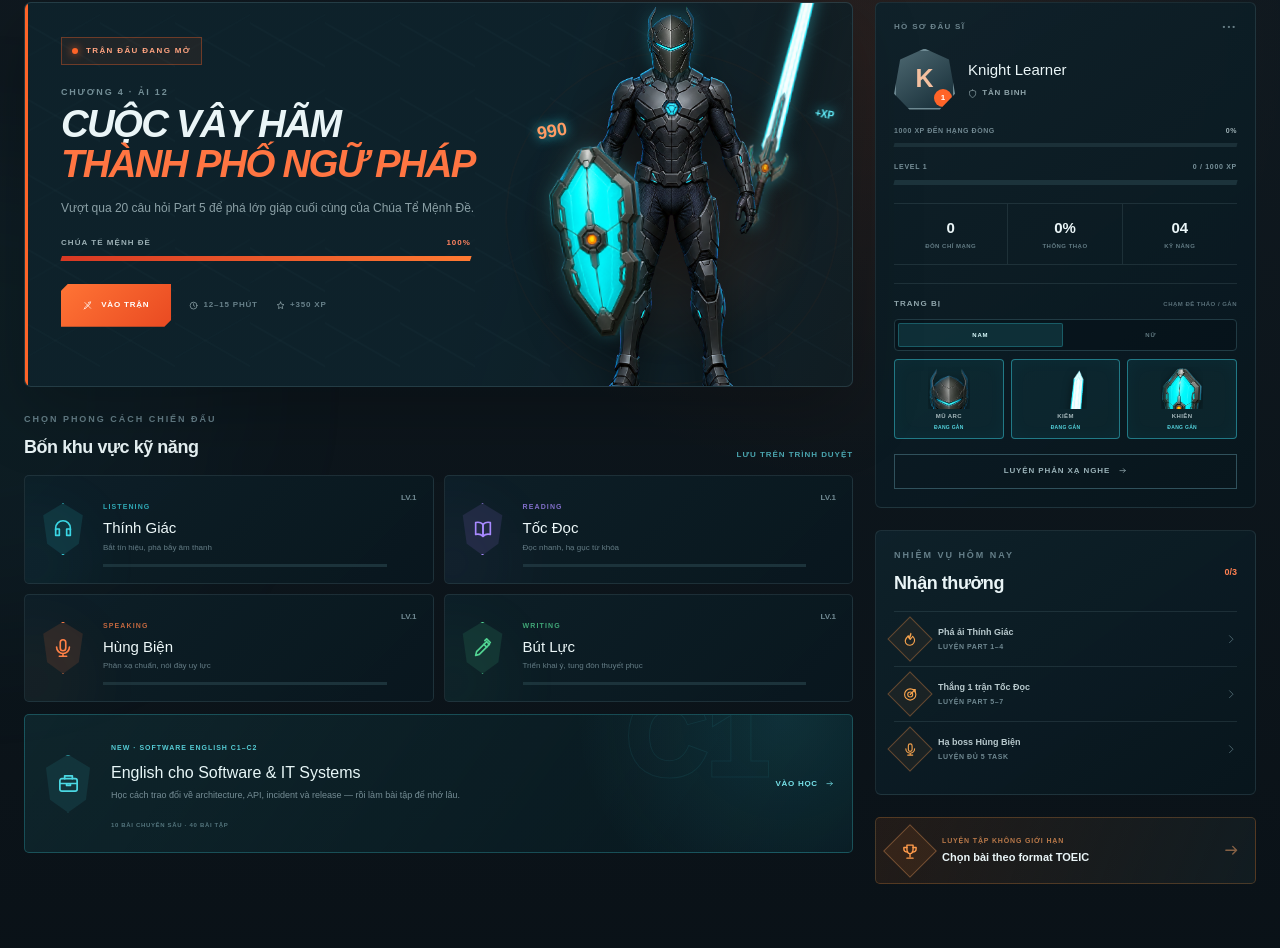
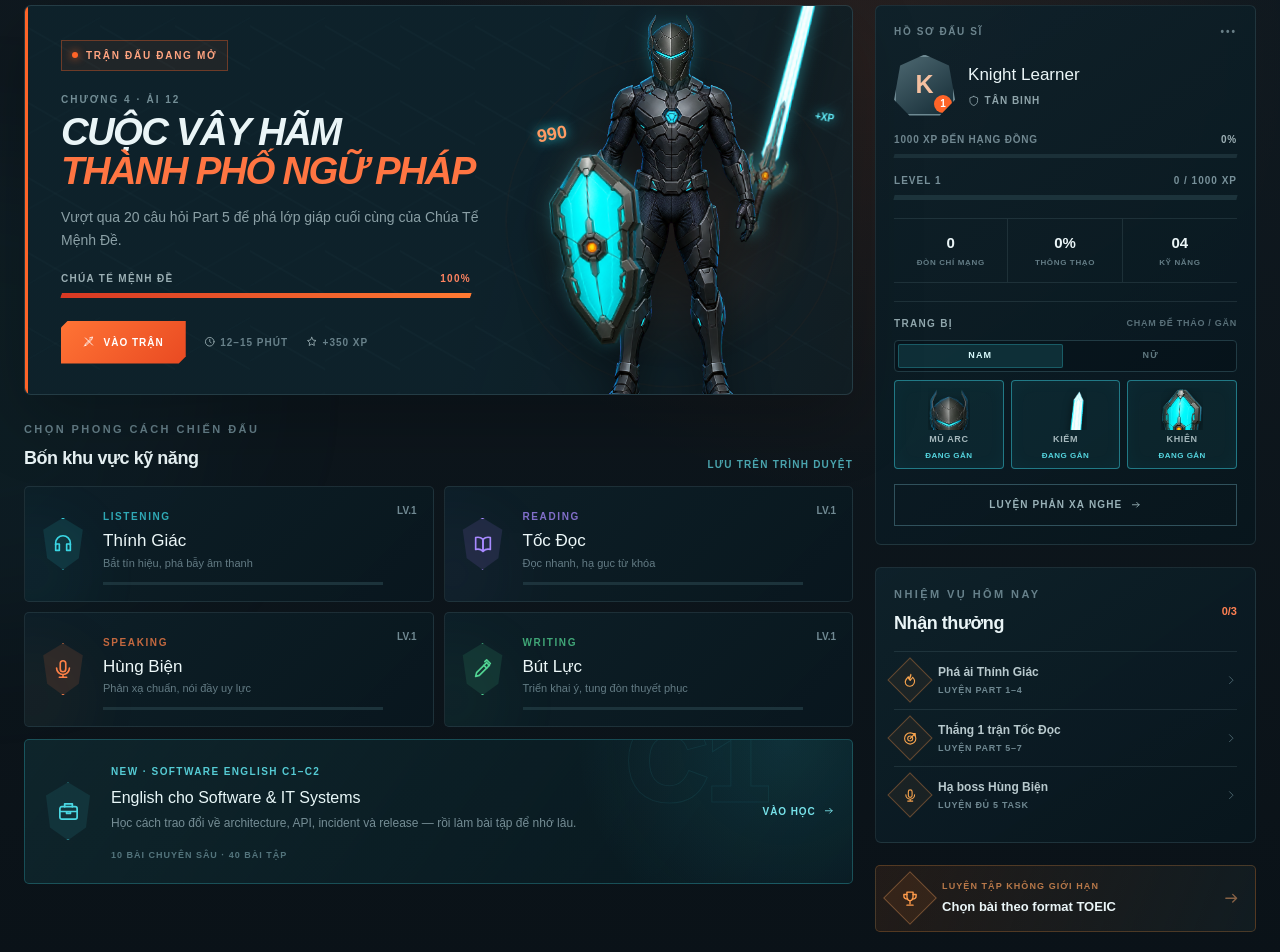
Before and after one commit to nguyenhau442001/Adaptive-English-Learning, a Next.js app in the folder apps/web/: page / in a window 1280 px wide. Shown: the part 230-1182 px from the top of the page. Built offline with nearby package versions, Linux system fonts and the light colour scheme.

Commit message:
fix: improve text readability across learning screens

```diff
--- a/apps/web/src/app/learn/learn.module.css
+++ b/apps/web/src/app/learn/learn.module.css
@@ -222,3 +222,65 @@
   .answers { grid-template-columns: 1fr; }.questionLabel { margin-top: 32px; }.feedback { align-items: stretch; flex-direction: column; }.feedback button { align-self: flex-end; }
   .resultSection { padding: 44px 19px; }.resultStats span { min-height: 17px; }.resultStats strong { font-size: 17px; }.resultActions { flex-direction: column; }.resultActions button { width: 100%; }
 }
+
+/* Accessible large-text defaults for long study sessions. */
+.brand small { font-size: 10px; }
+.topbar nav { font-size: 14px; }
+.backLink { font-size: 13px; }
+.eyebrow { font-size: 11px; }
+.heroCopy > p:not(.eyebrow) { font-size: 16px; }
+.heroStats span { font-size: 10px; }
+.progressOrb small { font-size: 10px; }
+.progressOrb p { font-size: 13px; }
+.catalogue { min-width: 0; }
+.catalogueHeading > span { font-size: 11px; }
+.filters button { padding: 9px 11px; font-size: 11px; }
+.lessonCard { min-height: 104px; }
+.lessonNumber { font-size: 13px; }
+.lessonCardCopy small { font-size: 9px; }
+.lessonCardCopy strong { font-size: 14px; }
+.lessonCardCopy em { font-size: 10px; }
+.lessonHeader > div > p:last-child { font-size: 15px; line-height: 1.65; }
+.levelBadge span { font-size: 8px; }
+.phaseTabs button { font-size: 11px; }
+.phaseTabs b { font-size: 10px; }
+.scenarioCard small, .recallPrompt small, .sectionLabel { font-size: 10px; }
+.scenarioCard p, .recallPrompt p { font-size: 14px; line-height: 1.7; }
+.objectives li { font-size: 13px; line-height: 1.6; }
+.principleHeading span { font-size: 9px; }
+.principleHeading h3 { font-size: 20px; }
+.principleCard > p { font-size: 14px; line-height: 1.75; }
+.beforeAfter small { font-size: 9px; }
+.beforeAfter p { font-size: 13px; line-height: 1.65; }
+.phraseCard { min-height: 140px; }
+.phraseCard > span { font-size: 11px; }
+.phraseCard h4 { font-size: 16px; }
+.phraseCard p { font-size: 13px; line-height: 1.55; }
+.phraseCard small { font-size: 12px; line-height: 1.6; }
+.nextButton { min-height: 48px; font-size: 12px; }
+.modelIntro button { font-size: 10px; }
+.dialogue > div > span { font-size: 12px; }
+.dialogue section > small { font-size: 10px; }
+.dialogue section > p { font-size: 15px; line-height: 1.65; }
+.dialogue aside { font-size: 11px; line-height: 1.55; }
+.practiceTopline { font-size: 10px; }
+.questionLabel { font-size: 10px; }
+.answers button { min-height: 82px; }
+.answers button > span { font-size: 11px; }
+.answers button p { font-size: 15px; line-height: 1.55; }
+.feedback strong { font-size: 13px; }
+.feedback p { font-size: 13px; line-height: 1.65; }
+.feedback button { font-size: 10px; }
+.resultSection > p:not(.eyebrow) { font-size: 14px; }
+.resultStats span { font-size: 9px; }
+.secondaryButton { min-height: 48px; font-size: 11px; }
+
+@media (min-width: 981px) {
+  .workspace { grid-template-columns: 380px minmax(0, 1fr); }
+}
+
+@media (max-width: 680px) {
+  .heroCopy > p:not(.eyebrow) { font-size: 15px; }
+  .phaseTabs button { font-size: 10px; }
+  .lessonCard { flex-basis: 92%; }
+}
--- a/apps/web/src/app/page.module.css
+++ b/apps/web/src/app/page.module.css
@@ -231,3 +231,50 @@
   @keyframes pulse { 50% { transform: scale(1.08); opacity: .72; } }
   @keyframes float { 50% { transform: translateY(-8px) rotate(10deg); } }
 }
+
+/* Readability baseline: supporting text stays legible without browser zoom. */
+.eyebrow { font-size: 11px; }
+.seasonBadge span, .liveLabel, .battleStage, .enemyHealth, .battleActions,
+.sectionHeading > a, .localBadge, .advancedLabCard small, .cardTopline,
+.playerIdentity p, .gearPanel > div:first-child span, .modalBossRow,
+.questionMeta span, .explanationGrid small, .rankUp small { font-size: 10px; }
+.battleDescription { font-size: 14px; }
+.primaryAction { font-size: 13px; }
+.zoneInfo small { font-size: 10px; }
+.zoneInfo h3 { font-size: 17px; }
+.zoneInfo p { font-size: 11px; line-height: 1.45; }
+.zoneLevel { font-size: 10px; }
+.advancedLabCard p { font-size: 12px; line-height: 1.55; }
+.advancedLabCard span { font-size: 9px; }
+.advancedLabCard > strong { font-size: 10px; }
+.avatarFrame b { font-size: 10px; }
+.playerIdentity h2 { font-size: 17px; }
+.rankJourney, .xpRow { font-size: 10px; }
+.playerStats span { font-size: 8px; }
+.gearPanel > div:first-child small { font-size: 9px; }
+.characterPicker button { font-size: 9px; }
+.gearGrid button small { font-size: 9px; }
+.gearGrid button b { font-size: 8px; }
+.secondaryAction { min-height: 42px; height: auto; font-size: 10px; }
+.questCount { font-size: 11px; }
+.questItem strong { font-size: 12px; }
+.questItem small { font-size: 9px; }
+.rankBanner small { font-size: 9px; }
+.rankBanner strong { font-size: 13px; }
+.listenButton { font-size: 11px; }
+.answerGrid button { font-size: 14px; }
+.answerGrid button > span { font-size: 11px; }
+.correctFeedback > strong, .wrongFeedback > strong { font-size: 12px; }
+.mainExplanation { font-size: 14px; }
+.explanationGrid p { font-size: 13px; }
+.choiceAnalysis summary { font-size: 12px; }
+.choiceAnalysis li { font-size: 12px; }
+.choiceAnalysis li b { font-size: 10px; }
+.nextStrike { font-size: 11px; }
+.victoryPanel > p:not(.eyebrow) { font-size: 14px; }
+
+@media (max-width: 680px) {
+  .mobileNav a { font-size: 10px; }
+  .battleDescription { font-size: 13px; line-height: 1.55; }
+  .questionPrompt { font-size: 19px; }
+}
```
